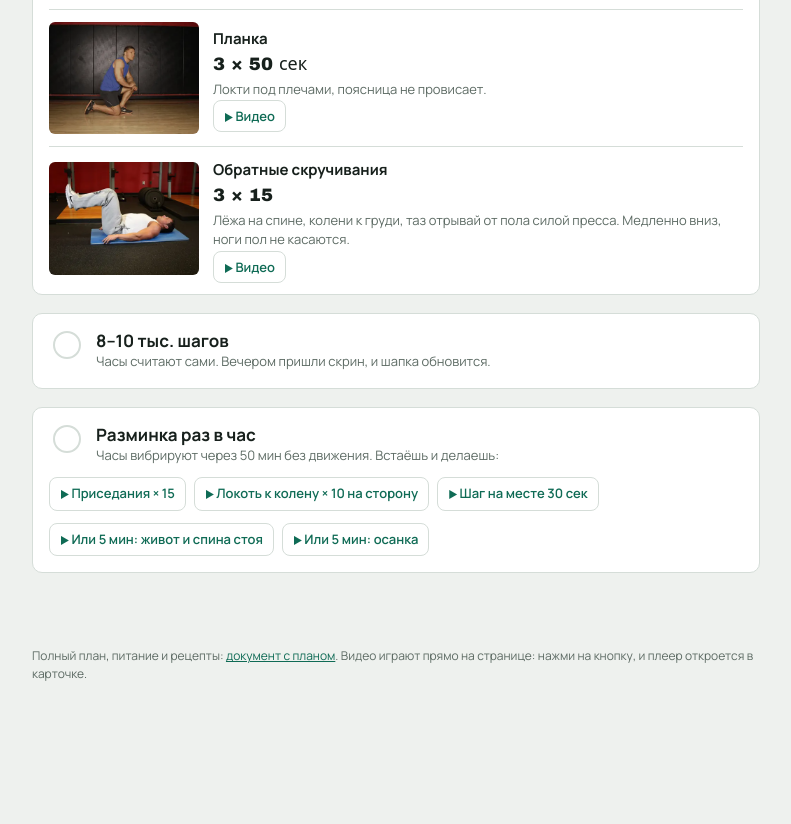
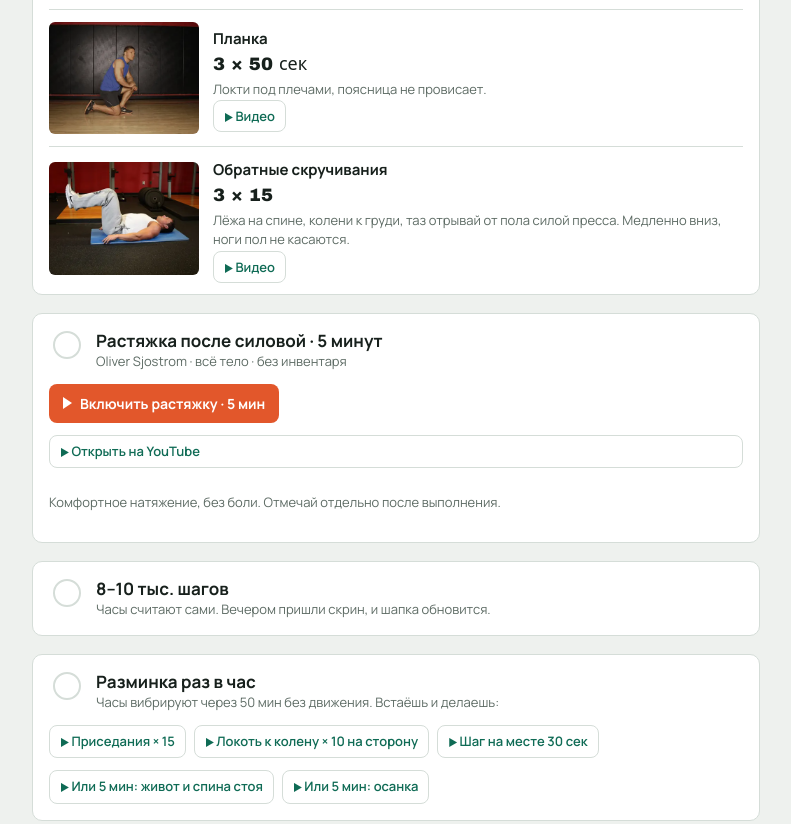
Before and after one commit to AlexPetrNick/train_page, a plain HTML site: page index.html in a window 1280 px wide. Shown: the part 1185-2009 px from the top of the page, without its empty margins (244-1035 px from the left). Drawn offline with Linux system fonts and the light colour scheme; a web font is replaced by a local one.

Commit message:
Добавить пятиминутную видеорастяжку после силовых A и B

```diff
--- a/index.html
+++ b/index.html
@@ -367,6 +367,11 @@ main .wrap { padding-bottom: 110px }
       chip.textContent = "Силовая"; chip.className = "chip hot";
       const meta = (session.light ? "По 2–3 подхода, с запасом 3 повтора. " : "") + "Разминка 8–10 мин, отдых между подходами 60–90 сек, в конце 5 мин растяжки.";
       blocks.append(block("workout", "Силовая " + session.kind, meta, session.list.map(([k, r, nm]) => exRow(k, r, nm))));
+      blocks.append(block("cooldown", "Растяжка после силовой · 5 минут", "Oliver Sjostrom · всё тело · без инвентаря", [
+        vbtn("QF7pYMrGeCY", "Включить растяжку · 5 мин"),
+        el("a", { class: "vlink", href: YT("QF7pYMrGeCY"), target: "_blank", rel: "noopener", text: "Открыть на YouTube" }),
+        el("p", { class: "note", text: "Комфортное натяжение, без боли. Отмечай отдельно после выполнения." })
+      ]));
     } else if (session.kind === "C") {
       title.textContent = "Кардио и 100 отжиманий";
       chip.textContent = "Кардио"; chip.className = "chip hot";
```
